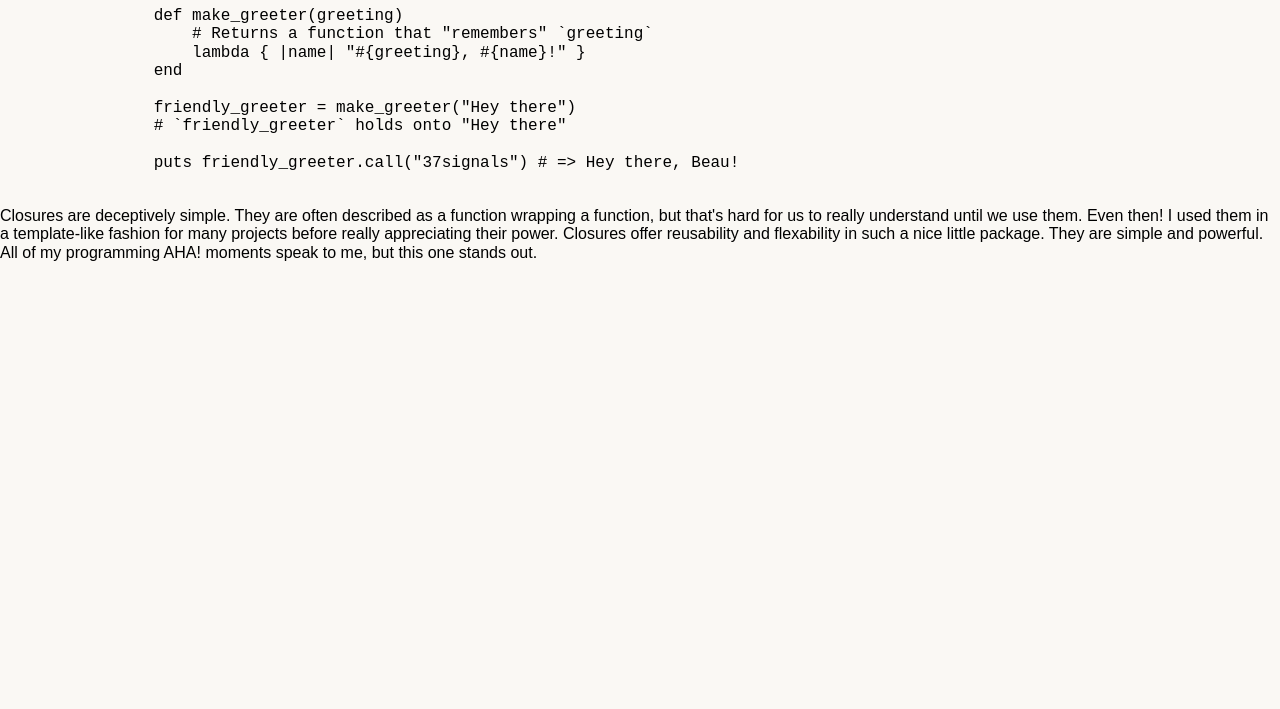
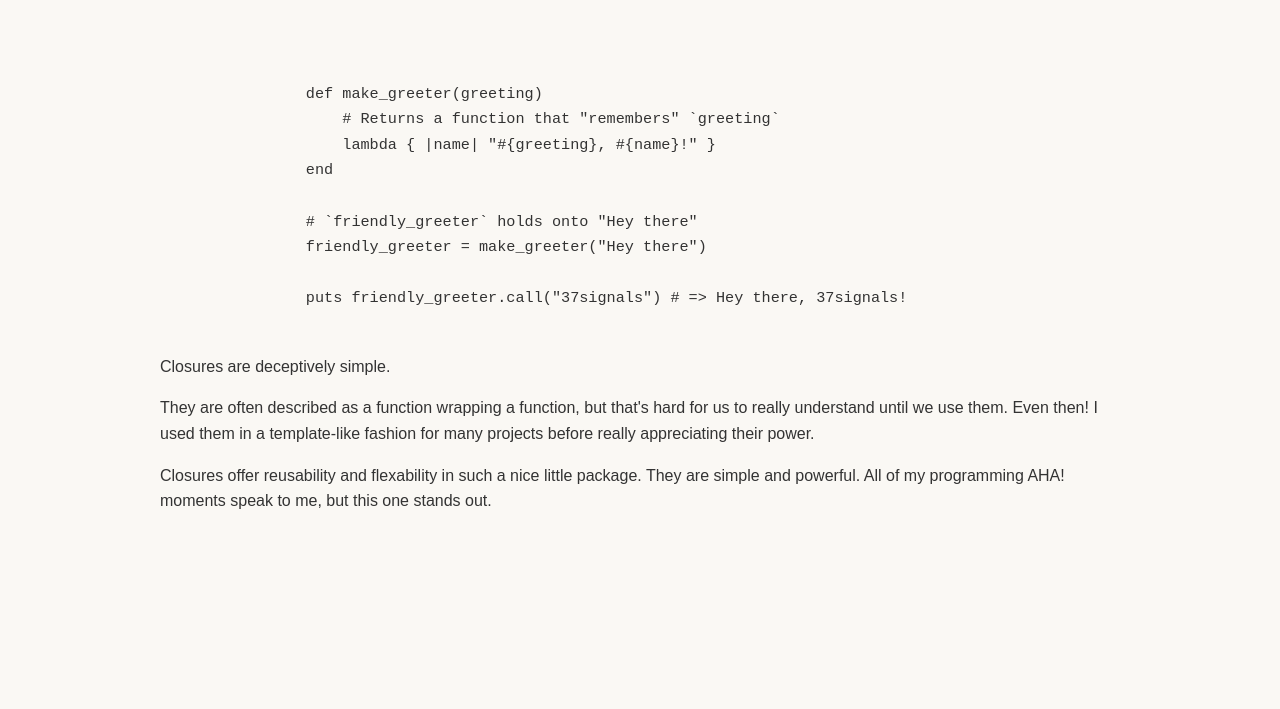
Before and after one commit to beauremus/beauremus.github.io, a plain HTML site: page favorite-code-snippet.html in a window 1280 px wide. Shown: the part 91-800 px from the top of the page. Drawn offline with nearby package versions, Linux system fonts and the light colour scheme.

Commit message:
Clean up

```diff
--- a/favorite-code-snippet.html
+++ b/favorite-code-snippet.html
@@ -6,8 +6,11 @@
     <meta name="viewport" content="width=device-width, initial-scale=1.0">
     <meta http-equiv="X-UA-Compatible" content="ie=edge">
     <title>Beau Harrison - Favorite Code Snippet</title>
+    <link rel="stylesheet" href="https://cdnjs.cloudflare.com/ajax/libs/highlight.js/11.9.0/styles/default.min.css">
     <link rel="stylesheet" href="https://cdnjs.cloudflare.com/ajax/libs/normalize/8.0.1/normalize.min.css">
     <link rel="stylesheet" href="style.css">
+    <script src="https://cdnjs.cloudflare.com/ajax/libs/highlight.js/11.9.0/highlight.min.js"></script>
+    <script src="https://cdnjs.cloudflare.com/ajax/libs/highlight.js/11.9.0/languages/ruby.min.js"></script>
 </head>
 
 <body>
@@ -22,17 +25,19 @@
                     lambda { |name| "#{greeting}, #{name}!" }
                 end
 
+                # `friendly_greeter` holds onto "Hey there"
                 friendly_greeter = make_greeter("Hey there")
-                # `friendly_greeter` holds onto "Hey there"
 
-                puts friendly_greeter.call("37signals") # => Hey there, Beau!
+                puts friendly_greeter.call("37signals") # => Hey there, 37signals!
             </code></pre>
         </p>
         <p>
             Closures are deceptively simple.
-
+        </p>
+        <p>
             They are often described as a function wrapping a function, but that's hard for us to really understand until we use them. Even then! I used them in a template-like fashion for many projects before really appreciating their power.
-
+        </p>
+        <p>
             Closures offer reusability and flexability in such a nice little package. They are simple and powerful. All of my programming AHA! moments speak to me, but this one stands out.
         </p>
     </main>
--- a/style.css
+++ b/style.css
@@ -1,8 +1,31 @@
 body {
     background-color: #faf8f4;
     font-family: Arial, Helvetica, sans-serif;
+    line-height: 1.6;
+    color: #333;
+    padding-bottom: 3rem;
 }
 
 header {
     text-align: center;
+    margin-top: 2rem;
+    margin-bottom: 2rem;
 }
+
+main {
+    max-width: 60rem;
+
+    margin-left: auto;
+    margin-right: auto;
+
+    padding: 1rem 2rem;
+}
+
+pre code {
+    border-radius: 5px;
+    padding: 1em;
+}
+
+code {
+    font-size: 0.95em;
+}
```
